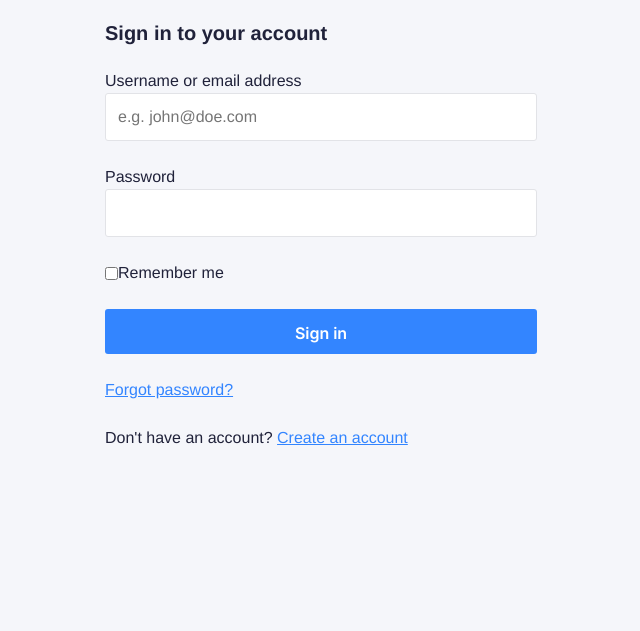
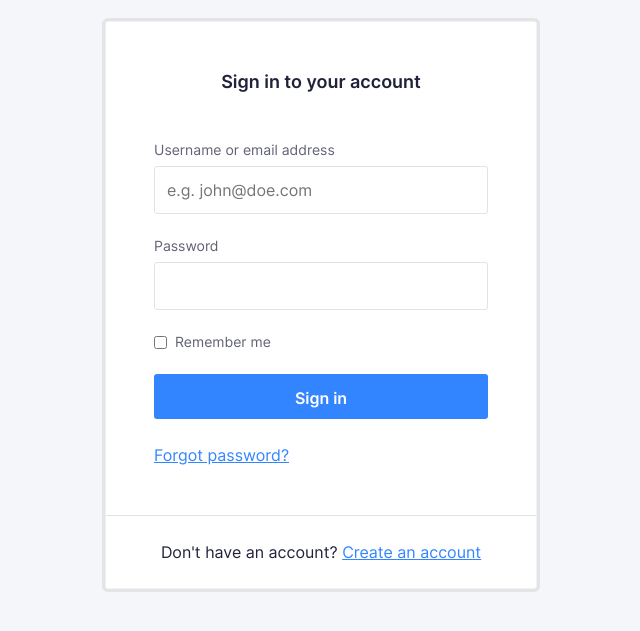
Before and after one commit to nmct-create3/login-form-design-meyhuijelle, a plain HTML site: page index.html in a window 1280 px wide. Shown: the part 75-706 px from the top of the page, without its empty margins (319-959 px from the left). Drawn offline with Linux system fonts and the light colour scheme.

Commit message:
labo_woensdag

```diff
--- a/css/screen.css
+++ b/css/screen.css
@@ -5,8 +5,10 @@
         font-family: 'Inter web';
         font-weight: 400;
         src: url('../fonts/Inter-Regular.woff2') format('woff2');
+    }
 
-        font-family: 'Inter web sb';
+    @font-face{
+        font-family: 'Inter web';
         font-weight: 600;
         src: url('../fonts/Inter-SemiBold.woff2') format('woff2');
     }
@@ -16,7 +18,34 @@
 \*------------------------------------*/
 
 :root {
+    --global-color-alpha-light: #4F95FF;
+    --global-color-alpha: #3385FF;
+    --global-color-alpha-dark: #2E77E6;
+    --global-color-transparent: #3385ff;
+    --global-color-x-transparent: #3385ff;
 
+    --global-color-neutral-xxxx-light: #f5f6fa;
+    --global-color-neutral-xxx-light: #e2e3e7;
+    --global-color-neutral-xx-light: #caccd4;
+    --global-color-neutral-x-light: #b5b6c0;
+    --global-color-neutral-light: #a0a1ad;
+    --global-color-neutral: #8b8c9a;
+    --global-color-neutral-dark: #757787;
+    --global-color-neutral-x-dark: #606274;
+    --global-color-neutral-xx-dark: #4b4c60;
+    --global-color-neutral-xxx-dark: #35374d;
+    --global-color-neutral-xxxx-dark: #2a2c43;
+
+    --global-baseline: 8px;
+    --global-whitespace: calc(var(--global-baseline) * 3); /* = 24px */
+    --global-whitespace-xl: calc(var(--global-whitespace) * 2); /* = 48px */
+
+    --global-whitespace-xs: ...; /* = 4px */
+    --global-whitespace-sm: ...; /* = 8px */
+    --global-whitespace-md: ...; /* = 16px */
+    --global-whitespace-lg: ...; /* = 32px */
+    --global-whitespace-xl: calc(var(--global-whitespace-md) * 2); /* = 48px */
+    --global-whitespace-xxl: ...;
 }
 
 /* CSS variables here */
@@ -35,6 +64,7 @@ html {
     font-size: 16px;
     line-height: 1.5;
     font-family: "Inter web", Helvetica, arial, sans-serif;
+    /* paragraaf heeft standaar fw van 400 --> daarom hier geen fw declaration */
     color: #20223a;
     box-sizing: border-box;
     -webkit-font-smoothing: antialiased;
@@ -167,7 +197,8 @@ hr {
 }
 
 a {
-    color:  #3385FF;
+    /* color:  #3385FF; */
+    color: var(--global-color-alpha);
     transition: all .1s ease-in-out;
 }
 
@@ -178,7 +209,8 @@ a:active {
 
 a:hover,
 a:focus {
-    color: #0066ff;
+    /* color: #0066ff; */
+    color: var(--global-color-alpha-light);
 }
 
 label, input{
@@ -202,6 +234,10 @@ label, input{
 
 .o-row--login {
     /* stuff here to align the card */
+    height: 100vh;
+    /* 100vh; means the height of this element is equal to 100% of the viewport height. */
+    display: flex;
+    align-items: center;
 }
 
 /* size modifiers */
@@ -476,6 +512,33 @@ label, input{
     ---
     Card with box shadow
 */
+.c-card{
+    background-color: white;
+    border-radius: 3px;
+    border: 1px solid rgba(0,0,0,.050);
+    box-shadow: 0 0 0 3px rgba(0,0,0,.075) ;
+    /* hiervoor kan je in xd kijken naar RGB kleuren van de border */
+
+}
+
+.c-card__body{
+    padding: 48px 48px 24px 48px;
+}
+
+.c-card__footer{
+    text-align: center;
+    border-top: 1px solid #E2E3E7;
+    padding-top: 24px;
+}
+
+.c-card__title{
+    text-align: center;
+    font-size: 18px;
+    align-items: center;
+    line-height: 24px;
+    margin-top: 48px;
+    margin-bottom: 0;
+}
 
 /*
     Component: Forms
@@ -542,7 +605,15 @@ label, input{
 */
 
 .c-label {
+    font-size: 14px;
+    line-height: 16px;
+    margin-bottom: 8px;
+    color: #606274;
+}
 
+.c-label--option{
+    margin-bottom: 0px;
+    margin-left: 8px;
 }
 
 /* If a input is focused within the form-field class change te color of the label */
@@ -559,7 +630,8 @@ label, input{
 
 .c-button {
     font-size: 16px;
-    font-family: "Inter web sb";
+    font-family: "Inter web";
+    font-weight: 600;
     border-radius: 3px;
     border: 1px soilid black;
     color: #FFFFFF;
--- a/index.html
+++ b/index.html
@@ -37,20 +37,20 @@
                     </div>
                     <div class="c-card__body">
                         <p class="c-form-field">
-                            <label for="username">
+                            <label class="c-label" for="username">
                                 Username or email address
                             </label>
                             <input class="c-input" type="email" name="username" id="username" placeholder="e.g. john@doe.com" required>
                         </p>
                         <p class="c-form-field">
-                            <label for="password">
+                            <label class="c-label" for="password">
                                 Password
                             </label>
                             <input class="c-input" type="password" name="password" id="password" required>
                         </p>
                         <p class="c-form-field c-form-field--option">
                             <input type="checkbox" name="rememberme" id="rememberme">
-                            <label for="rememberme">
+                            <label class="c-label c-label--option" for="rememberme">
                                 Remember me
                             </label>
                         </p>
```
